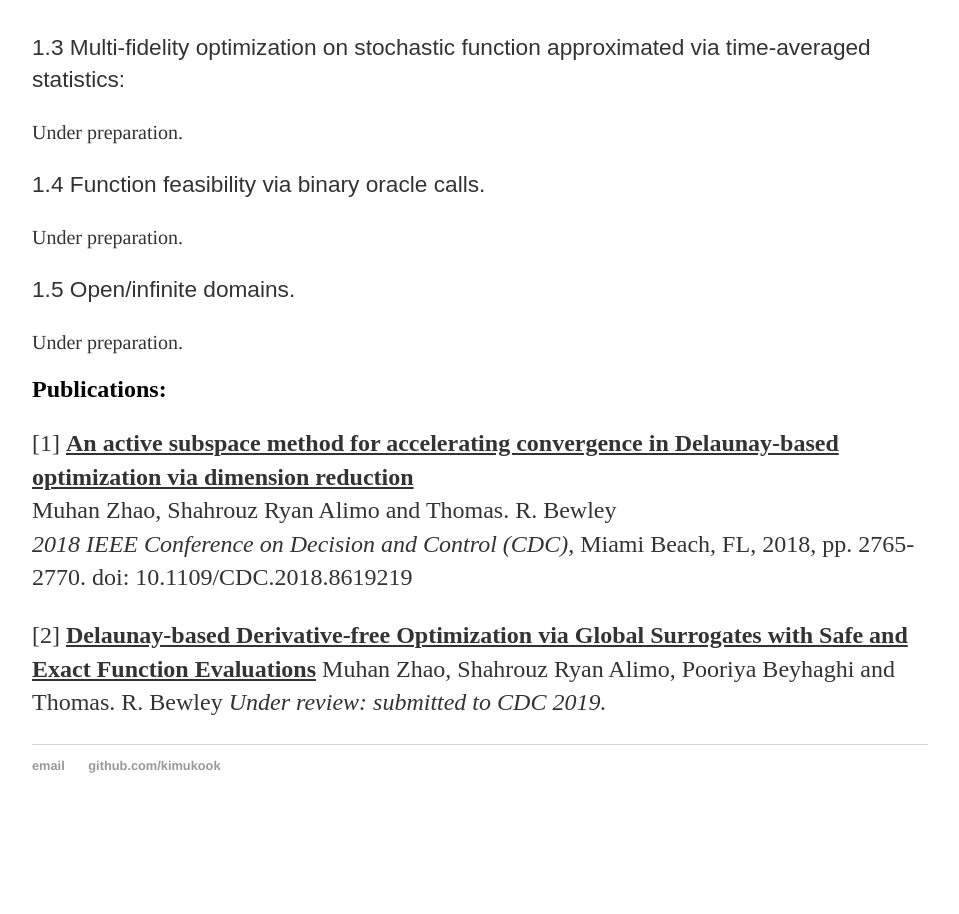
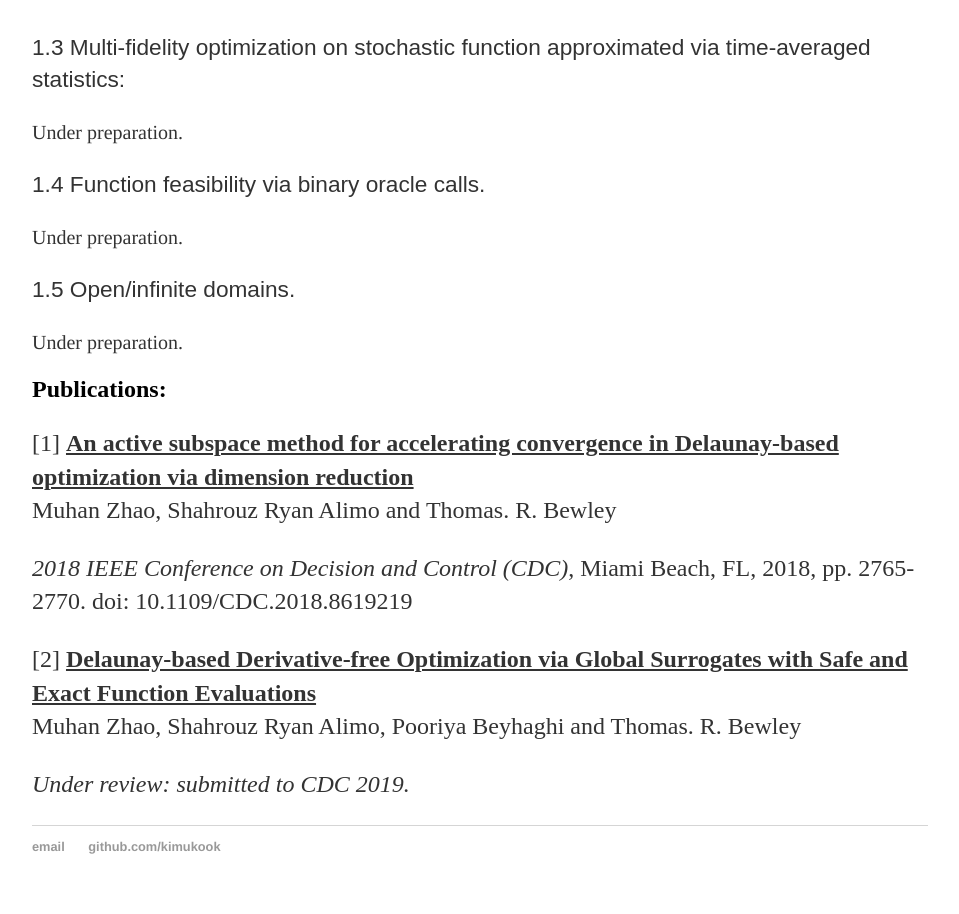
Before and after one commit to kimukook/kimukook.github.io, a Jekyll site: the page built from research/index.html, in a window 1280 px wide. Shown: the part 1817-2731 px from the top of the page, without its empty margins (160-1119 px from the left). Built offline with Jekyll 4.4.1, drawn with Linux system fonts in a browser that asks for light colours; before the commit the page ends 2650 px from its top, so only the background shows below that.

Commit message:
Update index.html

```diff
--- a/research/index.html
+++ b/research/index.html
@@ -33,9 +33,9 @@ title: Research
 	<p style="font-family: Times; font-size: 15pt;"> Under preparation.</p>
 	<h2> Publications: </h2>
 	<p> [1] <b><u> An active subspace method for accelerating convergence in Delaunay-based optimization via dimension reduction</u></b>
-		<br> Muhan Zhao, Shahrouz Ryan Alimo and Thomas. R. Bewley
-		<br> <i>2018 IEEE Conference on Decision and Control (CDC)</i>, Miami Beach, FL, 2018, pp. 2765-2770. doi: 10.1109/CDC.2018.8619219 </p>
+		<br> Muhan Zhao, Shahrouz Ryan Alimo and Thomas. R. Bewley </p>
+	<p style="font-family: font-size: 15pt;"> <i>2018 IEEE Conference on Decision and Control (CDC)</i>, Miami Beach, FL, 2018, pp. 2765-2770. doi: 10.1109/CDC.2018.8619219 </p>
 	<p> [2] <b><u> Delaunay-based Derivative-free Optimization via Global Surrogates with Safe and Exact Function Evaluations</u></b>
-		Muhan Zhao, Shahrouz Ryan Alimo, Pooriya Beyhaghi and Thomas. R. Bewley
-		<i> Under review: submitted to CDC 2019. </i> </p>
+		<br> Muhan Zhao, Shahrouz Ryan Alimo, Pooriya Beyhaghi and Thomas. R. Bewley </p>
+	<p style="font-family: font-size: 15pt;"> <i> Under review: submitted to CDC 2019. </i> </p>
 </div><!-- /.blurb -->
```
